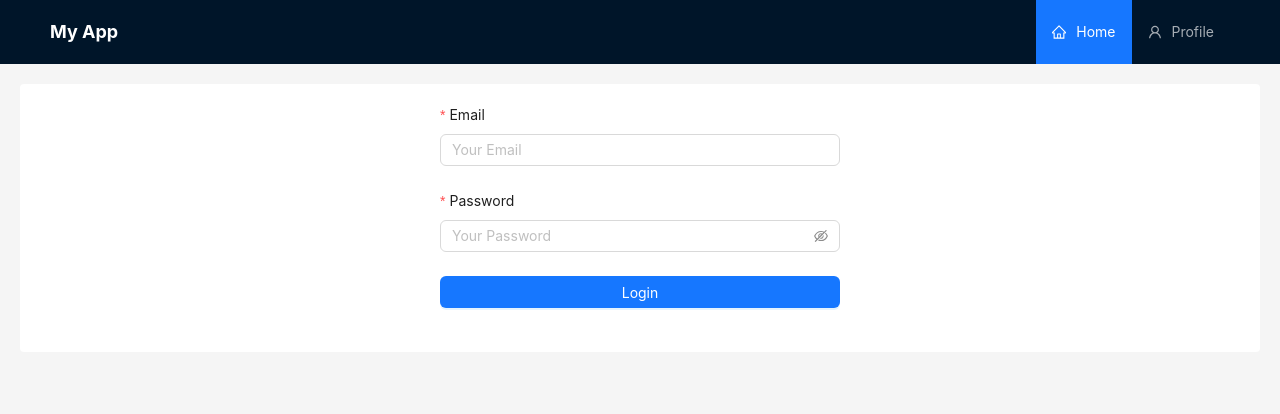
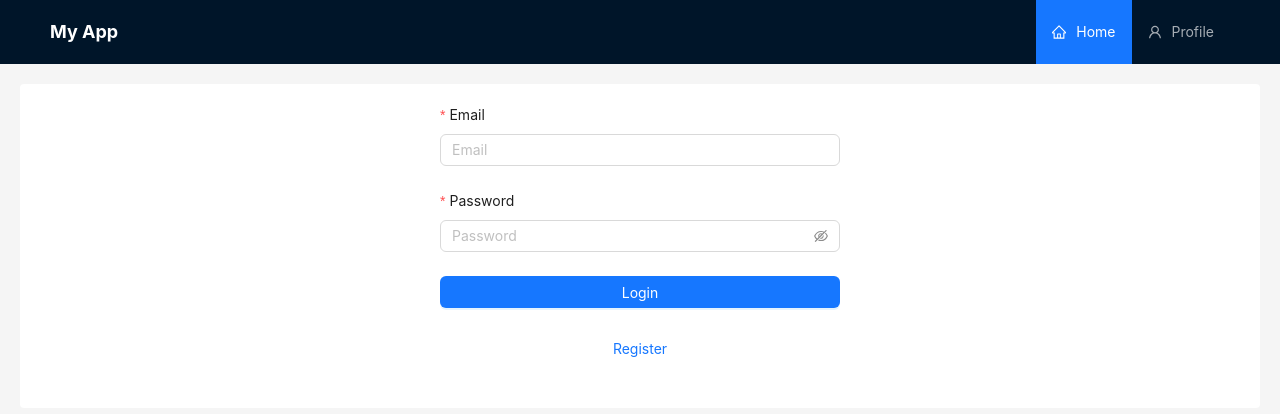
Before and after one commit to tomast1337/technical-assessment, a React (Vite) app in the folder frontend/: page / in a window 1280 px wide. Shown: the top 414 px of the page. Built offline with nearby package versions, Linux system fonts and the light colour scheme.

Commit message:
Enhance LoginForm with internationalization support using react-intl

```diff
--- a/frontend/src/components/Auth/LoginFrom.tsx
+++ b/frontend/src/components/Auth/LoginFrom.tsx
@@ -1,14 +1,16 @@
 import React from "react";
 import { Form, Input, Button, notification } from "antd";
-
+import { LoginUser } from "@app/services/Auth/types";
+import { FormattedMessage, useIntl } from "react-intl";
 export const LoginForm: React.FC = () => {
   const [form] = Form.useForm();
+  const intl = useIntl();
 
-  const onFinish = (values: any) => {
+  const onFinish = (values: LoginUser) => {
     console.log("Login successful:", values);
     notification.success({
-      message: "Login Successful",
-      description: "You have been logged in successfully.",
+      message: intl.formatMessage({ id: "login.success" }),
+      description: intl.formatMessage({ id: "login.success.description" }),
     });
   };
 
@@ -23,30 +25,49 @@ export const LoginForm: React.FC = () => {
       {/* Email */}
       <Form.Item
         name="email"
-        label="Email"
+        label={<FormattedMessage id="login.email" />}
         rules={[
-          { required: true, message: "Please enter your email" },
-          { type: "email", message: "Please enter a valid email address" },
+          {
+            required: true,
+            message: intl.formatMessage({ id: "login.email" }),
+          },
+          { type: "email", message: intl.formatMessage({ id: "login.email" }) },
         ]}
       >
-        <Input placeholder="Your Email" />
+        <Input placeholder={intl.formatMessage({ id: "login.email" })} />
       </Form.Item>
 
       {/* Password */}
       <Form.Item
         name="password"
-        label="Password"
-        rules={[{ required: true, message: "Please enter your password" }]}
+        label={<FormattedMessage id="login.password" />}
+        rules={[
+          {
+            required: true,
+            message: intl.formatMessage({ id: "login.password" }),
+          },
+        ]}
       >
-        <Input.Password placeholder="Your Password" />
+        <Input.Password
+          placeholder={intl.formatMessage({ id: "login.password" })}
+        />
       </Form.Item>
 
       {/* Submit Button */}
       <Form.Item>
         <Button type="primary" htmlType="submit" block>
-          Login
+          <FormattedMessage id="login.submit" />
         </Button>
       </Form.Item>
+
+      {/* Register Link */}
+      <Form.Item>
+        <Button type="link" block>
+          <FormattedMessage id="login.register" />
+        </Button>
+      </Form.Item>
+
+      {/* Language Switcher */}
     </Form>
   );
 };
```
